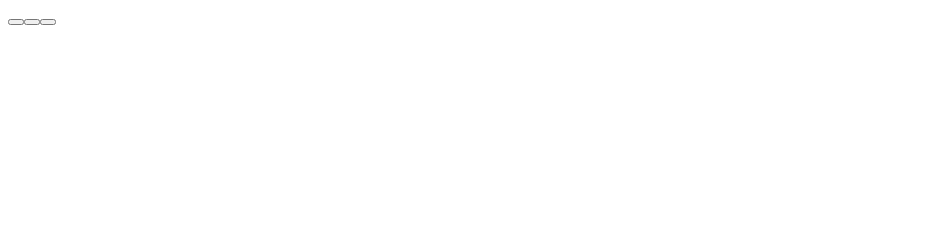
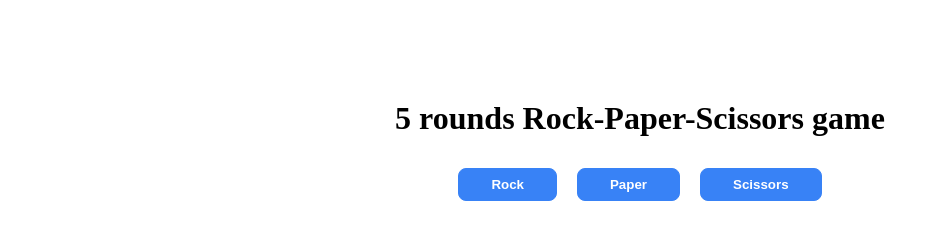
Before and after one commit to BigWojtek7/odin-rock-paper-scissors, a plain HTML site: page index.html in a window 1280 px wide. Shown: the whole page, without its empty margins (0-940 px from the left). Drawn offline with Linux system fonts and the light colour scheme.

Commit message:
Add style to buttons and heading

```diff
--- a/index.html
+++ b/index.html
@@ -4,9 +4,32 @@
     <meta charset="UTF-8">
     <title></title>
     <script src="script.js" defer></script>
+    <style>
+      body{
+        text-align: center;
+        margin: 100px;
+      }
+      button {
+        padding: 8px 32px;
+        border-radius: 8px;
+        background: #3882f6;
+        border: 1px solid #3882f6;
+        color: white;
+        font-weight: 600;
+        margin: 10px;
+
+      }
+
+      div {
+        margin: 20px;
+      }
+
+
+    </style>
   </head>
 
   <body>
+    <h1>5 rounds Rock-Paper-Scissors game</h1>
     <div class="container"></div>
   </body>
 </html>
--- a/script.js
+++ b/script.js
@@ -1,5 +1,6 @@
 let computerScore = 0;
 let userScore = 0;
+
 
 function getComputerChoice() {
   randomNumber = Math.floor(Math.random() * 3);
@@ -41,7 +42,6 @@ function singleRound(computerChoice, userChoice) {
     }
   }
 }
-
 function playGame(){
   // for (let i = 1; i <= 5; i++){
     // let computerChoice = getComputerChoice();
@@ -49,12 +49,16 @@ function playGame(){
 
     const rockButton = document.createElement('button');
     rockButton.value = "rock";
+    rockButton.textContent = "Rock";
     const paperButton = document.createElement('button');
     paperButton.value = "paper";
+    paperButton.textContent = "Paper";
     const scissorsButton = document.createElement('button');
     scissorsButton.value = "scissors";
+    scissorsButton.textContent = "Scissors";
+    const container = document.querySelector('.container');
 
-    const container = document.querySelector('.container');
+    const divText = document.createElement('div');
 
 
 
@@ -62,24 +66,32 @@ function playGame(){
     container.appendChild(paperButton)
     container.appendChild(scissorsButton)
 
+    const divText2 = document.createElement('div');
+
+    container.appendChild(divText2);
+    container.appendChild(divText);
+
+    divText.style.fontWeight = 'bold';
+
+
     let count = 1;
     const buttons = document.querySelectorAll('button')
     // for (let i = 1; i <= 5; i++){
       buttons.forEach((button) => {
         button.addEventListener('click', (e) => {
           let userChoice = button.value;
-          console.log(`Round ${count++}:
+          divText2.textContent = `Round ${count++}:
           ${singleRound(getComputerChoice(), userChoice)}
-          The Score is: You: ${userScore} Computer: ${computerScore}`);
+          The Score is: You: ${userScore} Computer: ${computerScore}`;
 
-          if (count >= 5){
-            buttons.forEach((button) => button.disabled = true);
+          if (count > 5){
+            buttons.forEach(button => button.disabled = true);
             if (computerScore < userScore){
-              console.log(`You won after 5 rounds.The Score is: You: ${userScore} Computer: ${computerScore}`);
+              divText.textContent = `You won after 5 rounds.The Score is: You: ${userScore} Computer: ${computerScore}`;
             } else if (computerScore > userScore){
-              console.log(`You lost after 5 rounds. The Score is: You: ${userScore} Computer: ${computerScore}`);
+              divText.textContent =`You lost after 5 rounds. The Score is: You: ${userScore} Computer: ${computerScore}`;
             } else {
-              console.log(`There is a tie after 5 rounds. The Score is: You: ${userScore} Computer: ${computerScore}`);
+              divText.textContent =`There is a tie after 5 rounds. The Score is: You: ${userScore} Computer: ${computerScore}`;
             }
 
           };
```
